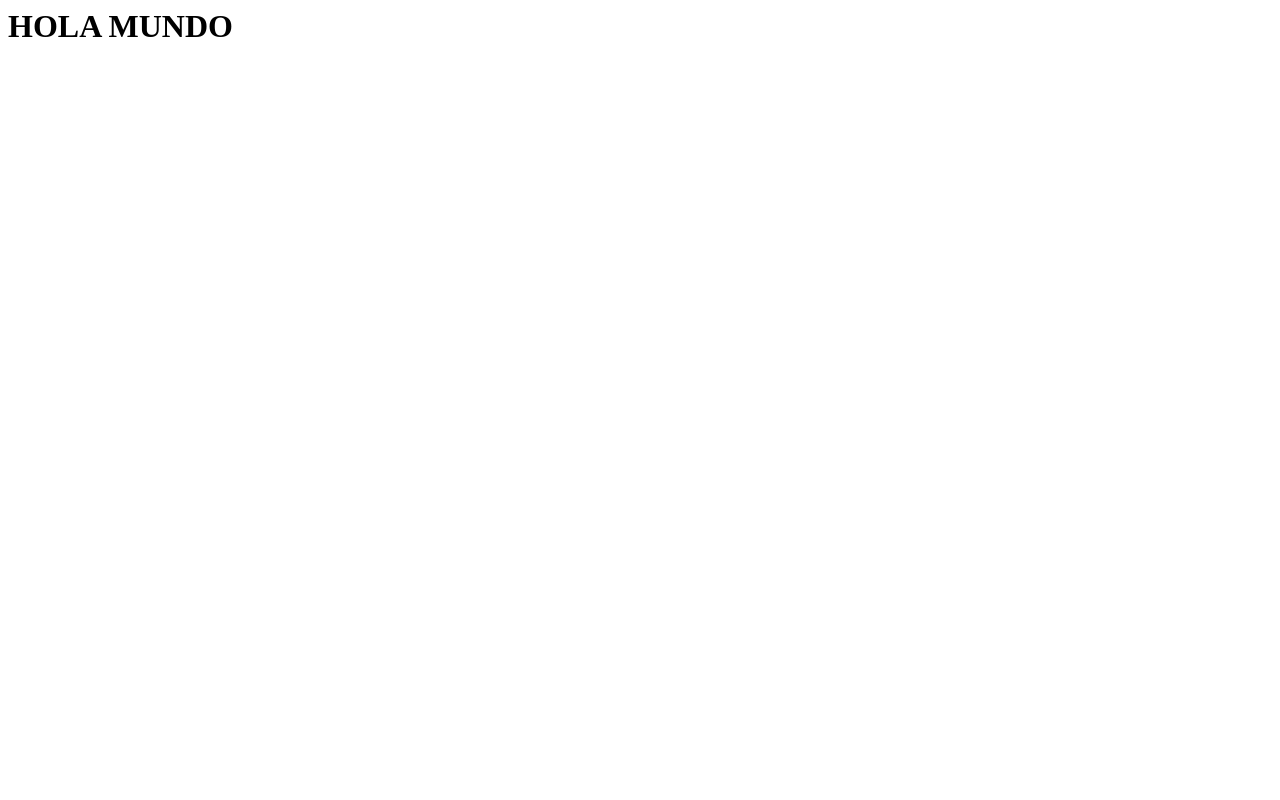
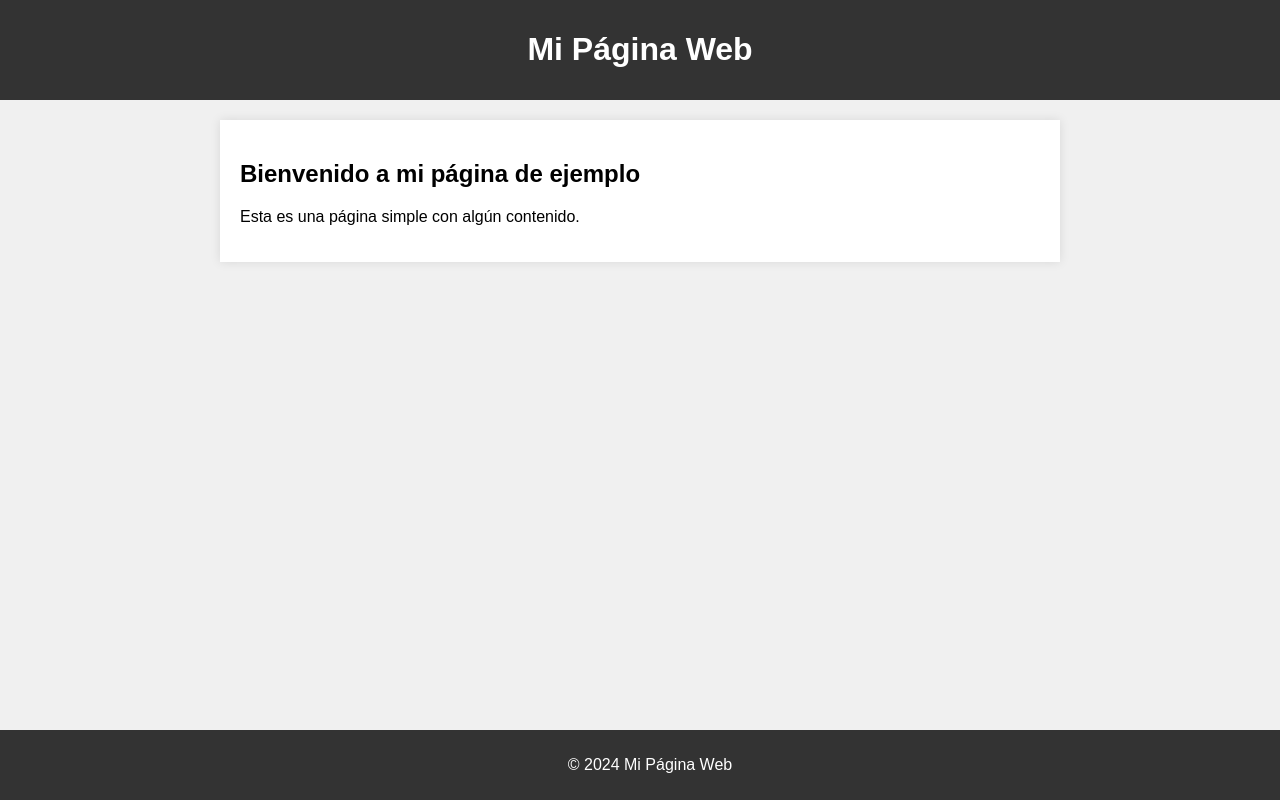
Before and after one commit to AndyAlexander0236/ProyectoAmbientes, a plain HTML site: page index.html in a window 1280 px wide. Drawn offline with Linux system fonts and the light colour scheme.

```diff
--- a/index.html
+++ b/index.html
@@ -1,11 +1,57 @@
-<html>
+<!DOCTYPE html>
+<html lang="es">
+<head>
+  <meta charset="UTF-8">
+  <meta name="viewport" content="width=device-width, initial-scale=1.0">
+  <title>Página de Ejemplo</title>
+  <style>
+    body {
+      font-family: Arial, sans-serif;
+      background-color: #f0f0f0;
+      margin: 0;
+      padding: 0;
+    }
 
-<head>
+    header {
+      background-color: #333;
+      color: #fff;
+      padding: 10px;
+      text-align: center;
+    }
+
+    main {
+      max-width: 800px;
+      margin: 20px auto;
+      padding: 20px;
+      background-color: #fff;
+      box-shadow: 0 0 10px rgba(0, 0, 0, 0.1);
+    }
+
+    footer {
+      background-color: #333;
+      color: #fff;
+      padding: 10px;
+      text-align: center;
+      position: fixed;
+      bottom: 0;
+      width: 100%;
+    }
+  </style>
 </head>
 <body>
-<h1>HOLA MUNDO</h1>
+
+  <header>
+    <h1>Mi Página Web</h1>
+  </header>
+
+  <main>
+    <h2>Bienvenido a mi página de ejemplo</h2>
+    <p>Esta es una página simple con algún contenido.</p>
+  </main>
+
+  <footer>
+    <p>&copy; 2024 Mi Página Web</p>
+  </footer>
+
 </body>
-
-
-
 </html>
```
